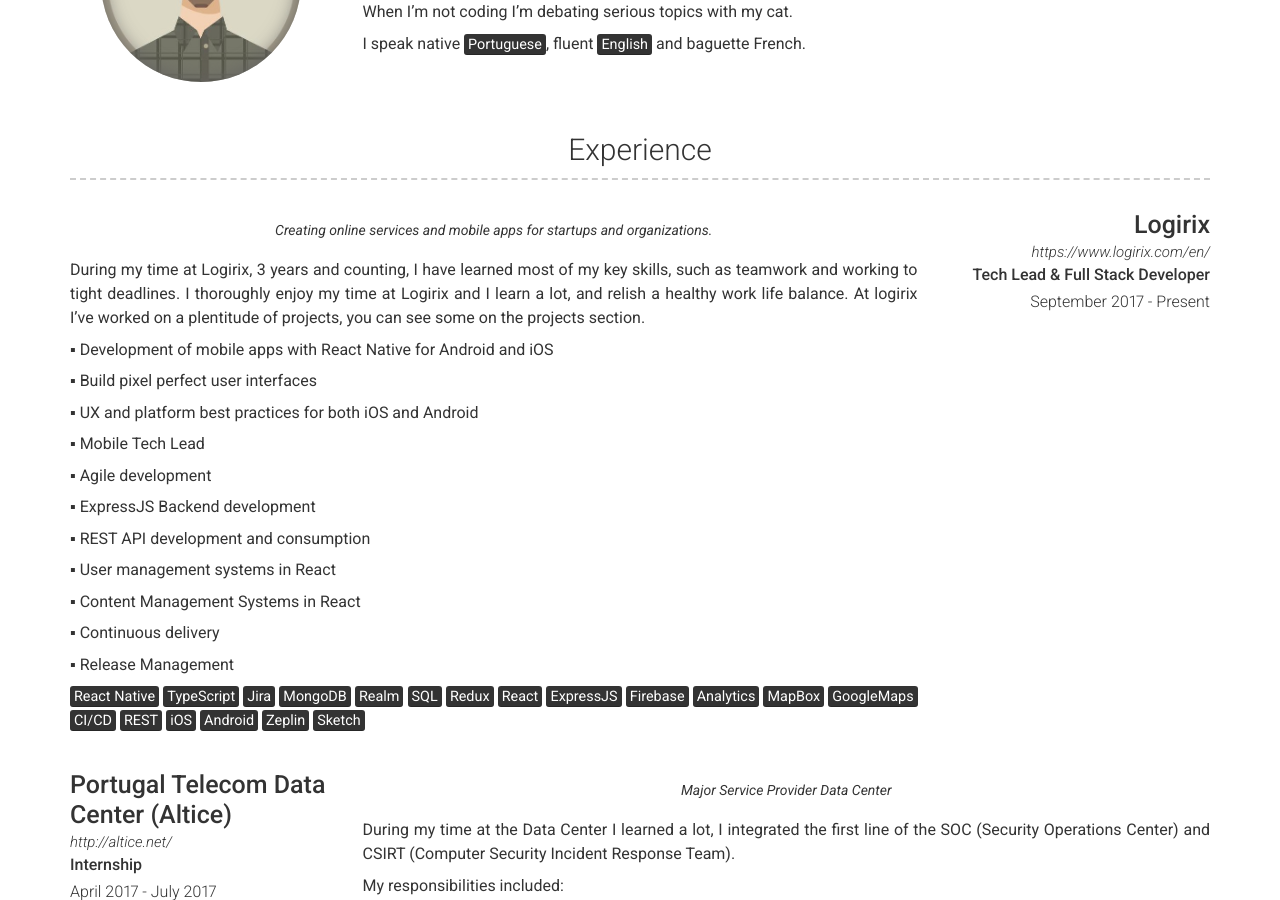
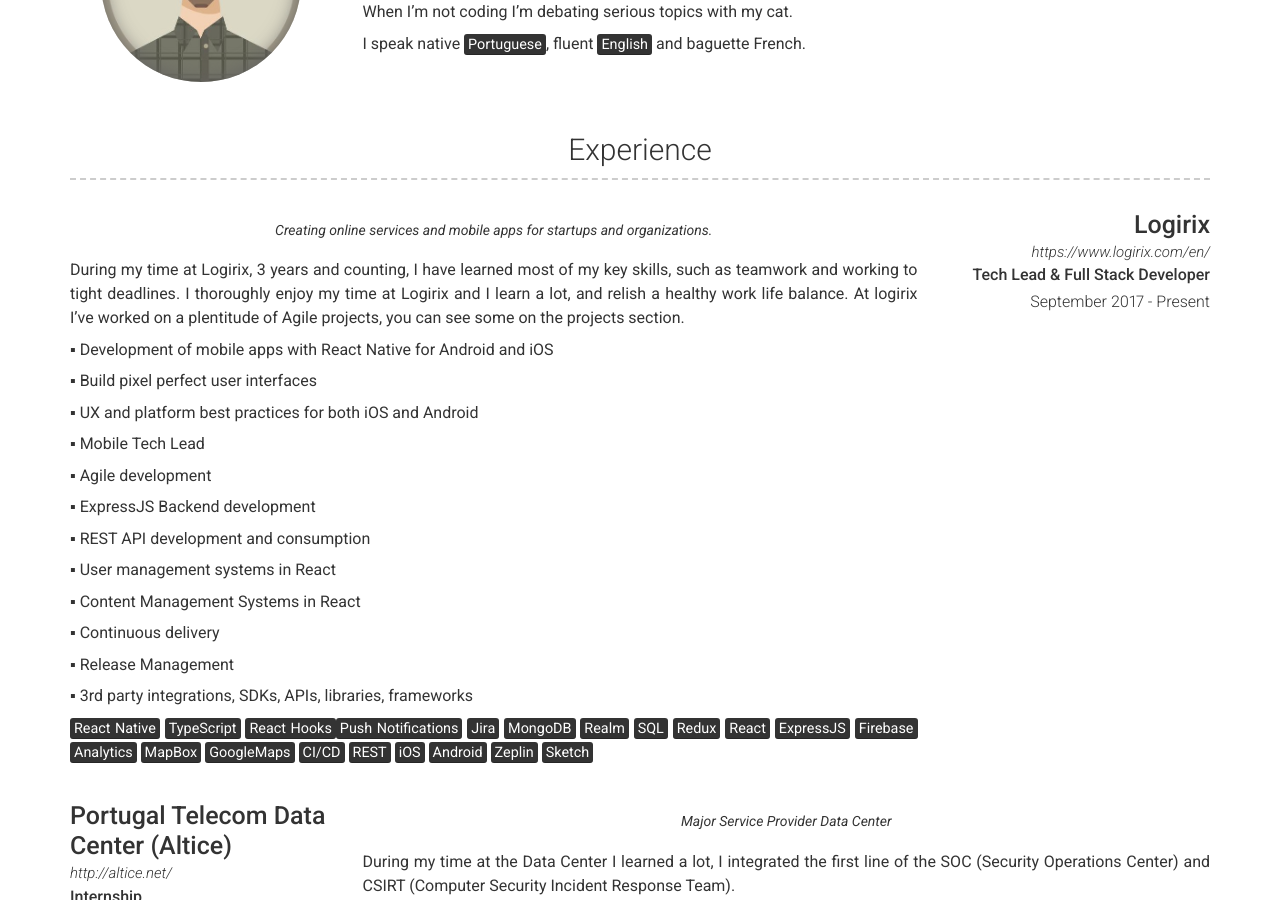
Before and after one commit to filipef101/filipef101.github.io, a Jekyll site: the page built from index.md, in a window 1280 px wide and 900 px high, scrolled down 397 px. Built offline with Jekyll 4.4.1, drawn with Linux system fonts in a browser that asks for light colours; nearby versions of some CDN libraries; a script that is not in the unit is left out.

Commit message:
more stuff experience at lgx

```diff
--- a/_data/experience.yml
+++ b/_data/experience.yml
@@ -7,7 +7,7 @@
     Creating online services and mobile apps for startups and organizations.
   description: | # this will include new lines to allow paragraphs
     During my time at Logirix, 3 years and counting, I have learned most of my key skills, such as teamwork and working to tight deadlines. I thoroughly enjoy my time at Logirix and I learn a lot, and relish a healthy work life balance.
-    At logirix I've worked on a plentitude of projects, you can see some on the projects section.
+    At logirix I've worked on a plentitude of Agile projects, you can see some on the projects section.
 
     ▪ Development of mobile apps with React Native for Android and iOS
 
@@ -31,7 +31,9 @@
 
     ▪ Release Management
 
-    <mark>React Native</mark> <mark>TypeScript</mark> <mark>Jira</mark> <mark>MongoDB</mark> <mark>Realm</mark> <mark>SQL</mark> <mark>Redux</mark> <mark>React</mark> <mark>ExpressJS</mark> <mark>Firebase</mark> <mark>Analytics</mark> <mark>MapBox</mark> <mark>GoogleMaps</mark> <mark>CI/CD</mark> <mark>REST</mark> <mark>iOS</mark> <mark>Android</mark> <mark>Zeplin</mark> <mark>Sketch</mark>
+    ▪ 3rd party integrations, SDKs, APIs, libraries, frameworks
+
+    <mark>React Native</mark> <mark>TypeScript</mark> <mark>React Hooks</mark><mark>Push Notifications</mark> <mark>Jira</mark> <mark>MongoDB</mark> <mark>Realm</mark> <mark>SQL</mark> <mark>Redux</mark> <mark>React</mark> <mark>ExpressJS</mark> <mark>Firebase</mark> <mark>Analytics</mark> <mark>MapBox</mark> <mark>GoogleMaps</mark> <mark>CI/CD</mark> <mark>REST</mark> <mark>iOS</mark> <mark>Android</mark> <mark>Zeplin</mark> <mark>Sketch</mark>
 
 - layout: left
   company: Portugal Telecom Data Center (Altice)
```
